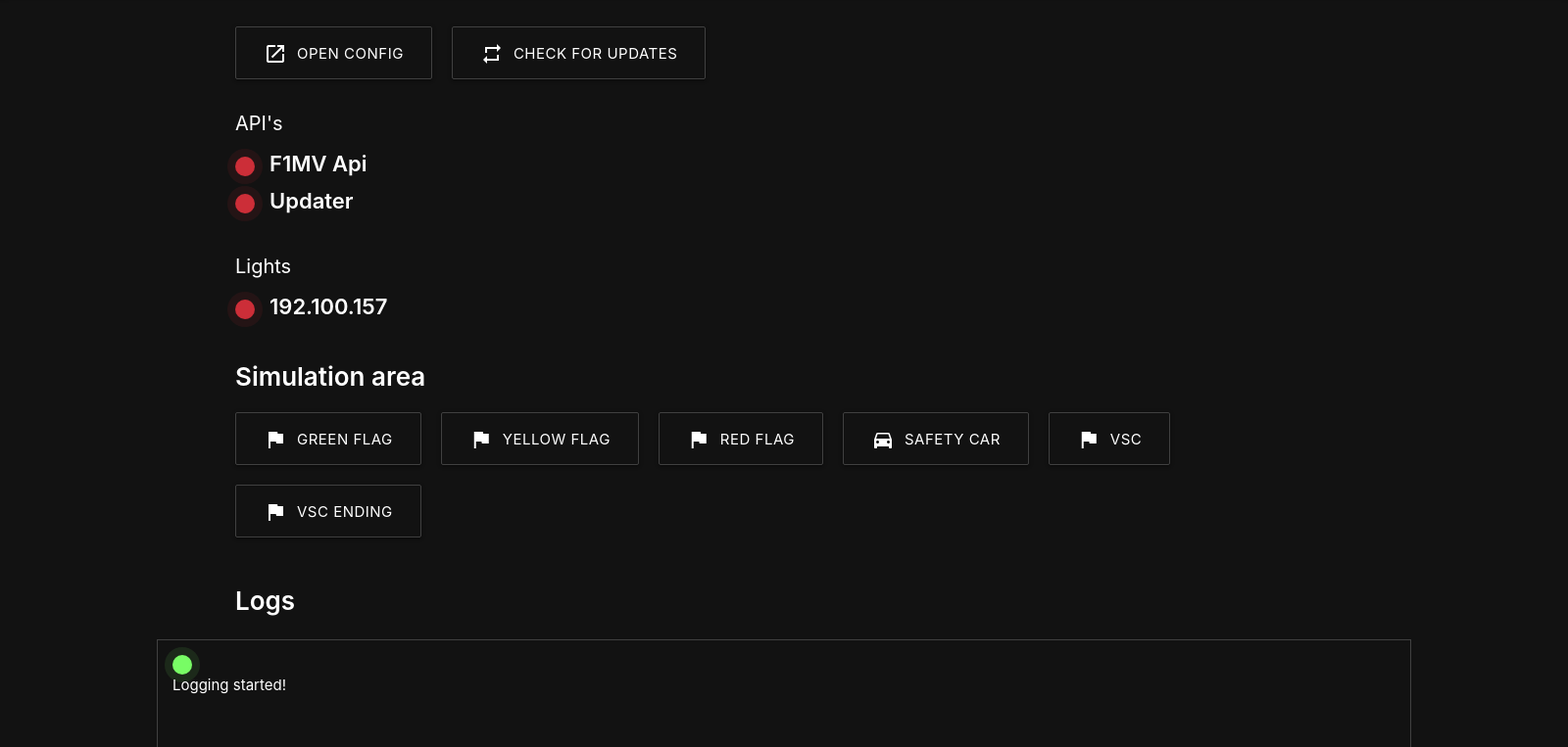
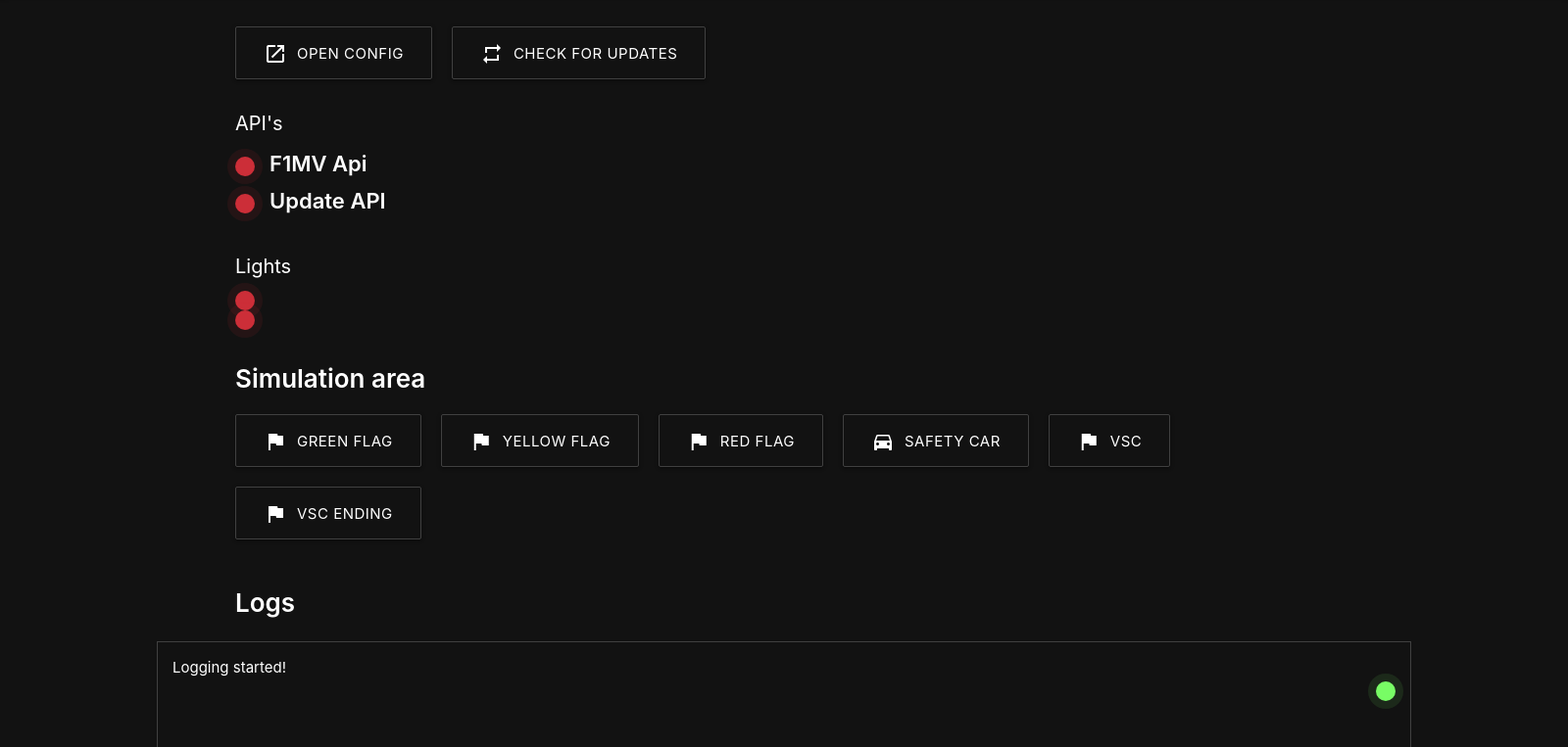
Before and after one commit to JustJoostNL/F1MV-YeeLight, an Electron app: page index.html in a window 1600 px wide. Shown: the part 67-830 px from the top of the page at 98% size. Drawn offline with Linux system fonts and the light colour scheme; no server answers; files whose address does not match are found by name.

Commit message:
first things for light status

```diff
--- a/config.js
+++ b/config.js
@@ -6,7 +6,7 @@ const config = {
     YeeLights: {
         // put all the ips of your lights here (use quotes)
         // if you have multiple lights seperated by a comma (Eg: "192.168.1.1", "192.168.1.2")
-        lights: ["ip1", "ip2"],
+        lights: ["https://api.joost.systems"],
 
     Settings: {
         // put the brightness of your lights here (0-100)
--- a/css/custom.css
+++ b/css/custom.css
@@ -60,6 +60,7 @@ nav {
     overflow-y: scroll;
     border: 1px solid #404040;
     padding: 15px;
+    position: relative;
 }
 
 .logs p {
@@ -86,6 +87,8 @@ nav {
     font-weight: 600;
     font-size: 26px;
     margin-top: 45px;
+    Display: flex;
+    Align-items: center;
 }
 
 .checks {
@@ -115,14 +118,39 @@ nav {
     margin-right: 15px;
 }
 
+.status.special {
+    display: flex;
+    width: 20px;
+    height: 20px;
+    border-radius: 50%;
+    box-shadow: 0px 0px 1px 1px #0000001a;
+    margin-right: 15px;
+    position: absolute;
+    right: 0;
+}
+
 .status.success {
     animation: pulse-success 2s infinite;
     background-color: #78fc65;
 }
 
+.status.success.special {
+    animation: pulse-success 2s infinite;
+    background-color: #78fc65;
+    position: absolute;
+    right: 0;
+}
+
 .status.error {
     animation: pulse-error 2s infinite;
     background-color: var(--red);
+}
+
+.status.error.special {
+    animation: pulse-error 2s infinite;
+    background-color: var(--red);
+    position: absolute;
+    right: 0;
 }
 
 .services__title {
--- a/index.html
+++ b/index.html
@@ -55,16 +55,18 @@
           </div>
           <div class="check" id="updateAPI">
             <span class="status error"></span>
-            <p>Updater</p>
+            <p>Update API</p>
           </div>
         </div>
         <div class="services">
           <span class="services__title">
             Lights
           </span>
-          <div class="check" id="192.100.157">
+          <div class="check" id="lightAPI">
             <span class="status error"></span>
-            <p>192.100.157</p>
+          </div>
+          <div class="check" id="lightAPI-IP">
+            <span class="status error"></span>
           </div>
         </div>
       </div>
@@ -101,11 +103,10 @@
       <div class="logs__title container">
         Logs
       </div>
-        <div class="container logs" id="log">
-          <span class="status success"></span>
-          <p>Logging started!</p>
-        </div>
-
+      <div class="container logs" id="log">
+        <p>Logging started!</p>
+        <span class="status success special"></span>
+      </div>
     <script src="js/materialize.min.js"></script>
     <script src="js/custom.js"></script>
   </body>
--- a/js/custom.js
+++ b/js/custom.js
@@ -24,17 +24,38 @@ $(function() {
     })
 
     ipcRenderer.on('log', (event, arg) => {
-        // send the log we got from the main process to the html and make sure the text is white
-        $('#log').append(`<p style="color: white">${arg}</p>`)
+        // send the log we got from the main process to the html and make sure the text is white, and add the current time in 24h format
+        $('#log').prepend(`<p style="color: white;">[${new Date().toLocaleTimeString('en-GB', {hour12: false})}] ${arg}</p>`)
+    })
 
-        // scroll down automatically to the bottom of the log
-        $('#log').scrollTop($('#log')[0].scrollHeight);
+    // let config = [];
+    // ipcRenderer.on('config', (event, arg) => {
+    //     config = arg
+    //     // get the lights from the config file
+    //     let lights = config['lights']
+    //     // for each light in the lights object, send a fetch request to the ip address, if it returns a 200 status code, the light is online, if not, it's offline
+    //     // this is done for each light in the config file
+    //     // the ip address is also sent to the html so the user can see the ip address of the light and check if it's correct and if it's online or not
+    //     for (let light in lights) {
+    //         fetch(`https://${lights[light]['ip']}`)
+    //             .then(res => {
+    //                 if (res.status === 200) {
+    //                     $(`#${light}`).find('.status').removeClass('error').addClass('success')
+    //                     $(`#${light}`).find('.ip').html(lights[light]['ip'])
+    //                 }
+    //             })
+    //             .catch(err => {
+    //                 $(`#${light}`).find('.status').removeClass('success').addClass('error')
+    //                 $(`#${light}`).find('.ip').html(lights[light]['ip'])
+    //             })
+    //
+    //     }
+    //
+    //
+    //
+    //     console.log("config: " + config)
+    // })
 
-
-
-
-
-    })
 })
 
 
```
Also changed, not shown: main.js (+62 -6 lines).
